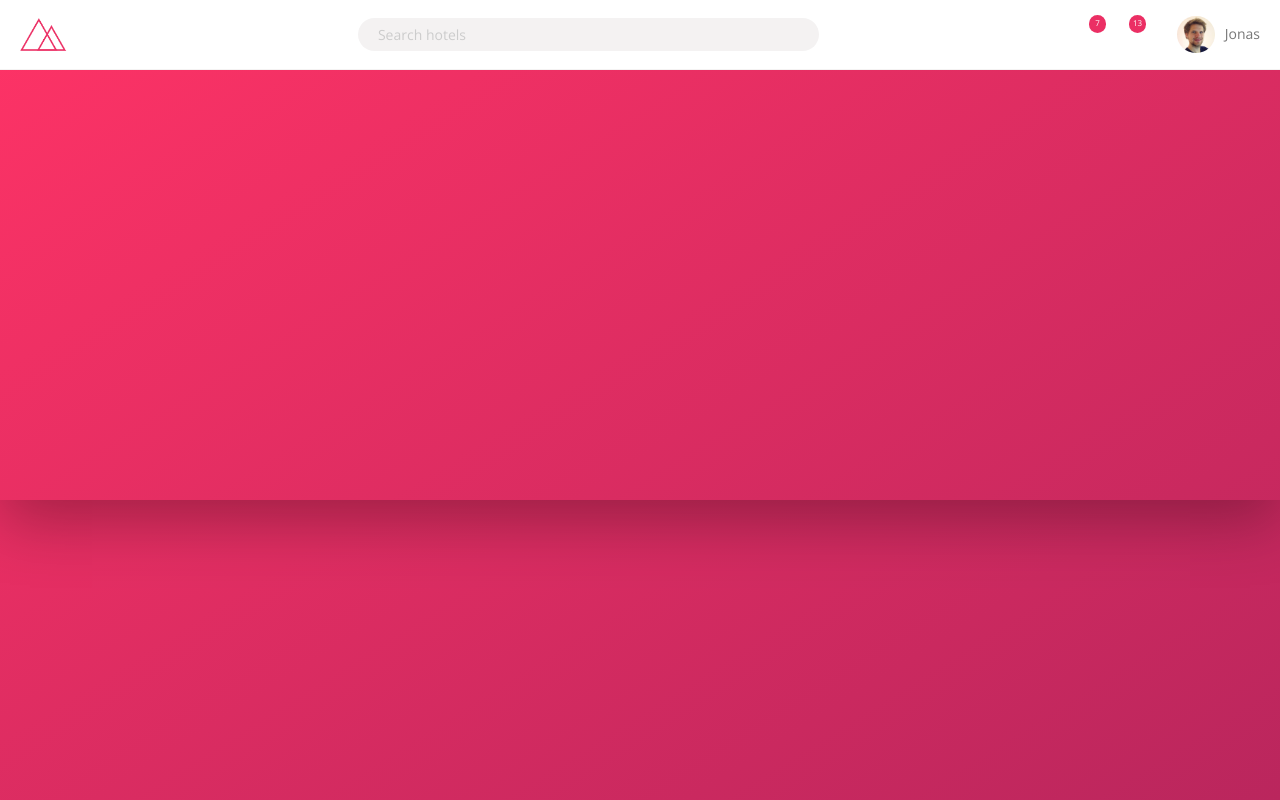
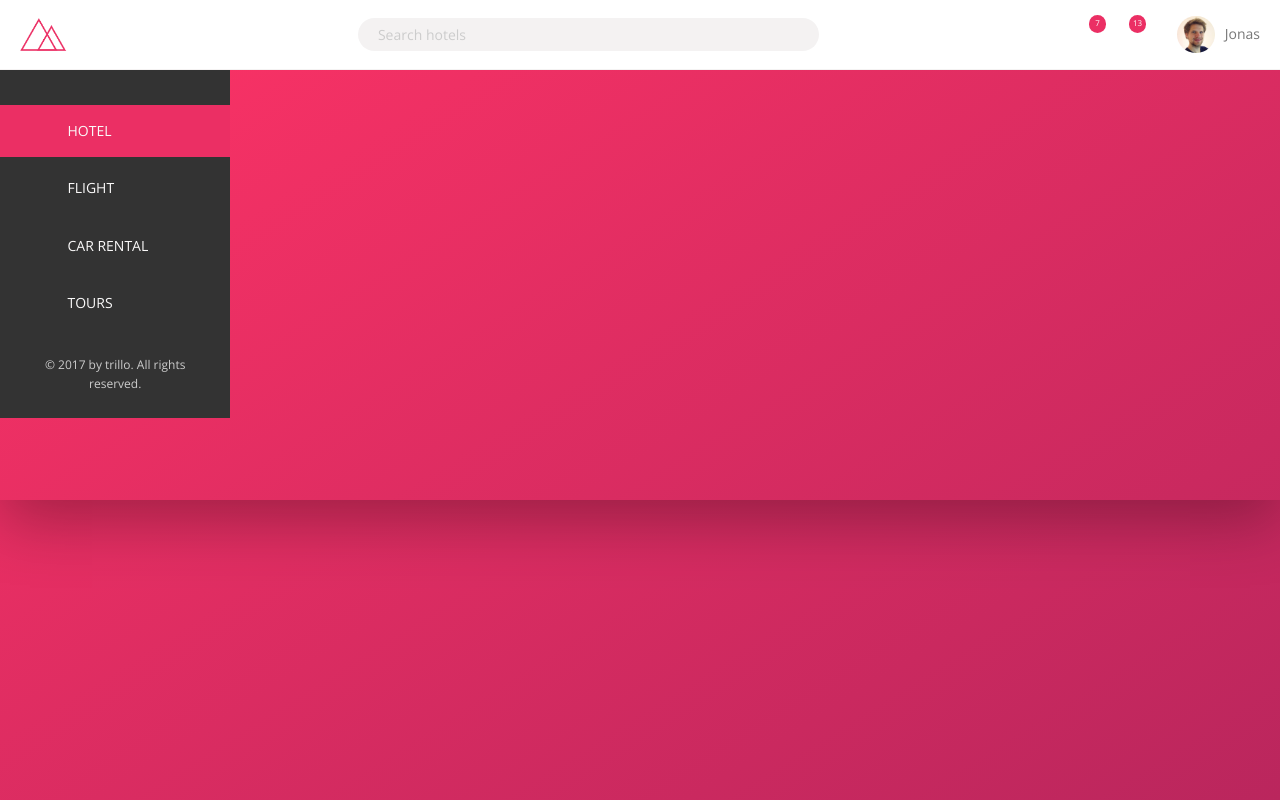
Before and after one commit to gamertense/nextjs-trillo, a Next.js app: page / in a window 1280 px wide. Built offline with nearby package versions, Linux system fonts and the light colour scheme.

Commit message:
🚧  Working on it...

```diff
--- a/src/pages/index.tsx
+++ b/src/pages/index.tsx
@@ -27,6 +27,46 @@ const Home = () => (
         </div>
       </nav>
     </header>
+    <div className="content">
+      <nav className="sidebar">
+        <ul className="side-nav">
+          <li className="side-nav__item side-nav__item--active">
+            <a href="#" className="side-nav__link">
+              <svg className="side-nav__icon">
+                <img src="/img/sprite.svg#icon-home"></img>
+              </svg>
+              <span>Hotel</span>
+            </a>
+          </li>
+          <li className="side-nav__item">
+            <a href="#" className="side-nav__link">
+              <svg className="side-nav__icon">
+                <img src="/img/sprite.svg#icon-aircraft-take-off"></img>
+              </svg>
+              <span>Flight</span>
+            </a>
+          </li>
+          <li className="side-nav__item">
+            <a href="#" className="side-nav__link">
+              <svg className="side-nav__icon">
+                <img src="/img/sprite.svg#icon-key"></img>
+              </svg>
+              <span>Car rental</span>
+            </a>
+          </li>
+          <li className="side-nav__item">
+            <a href="#" className="side-nav__link">
+              <svg className="side-nav__icon">
+                <img src="img/sprite.svg#icon-map"></img>
+              </svg>
+              <span>Tours</span>
+            </a>
+          </li>
+        </ul>
+
+        <div className="legal">&copy; 2017 by trillo. All rights reserved.</div>
+      </nav>
+    </div>
   </div>
 )
 
```
